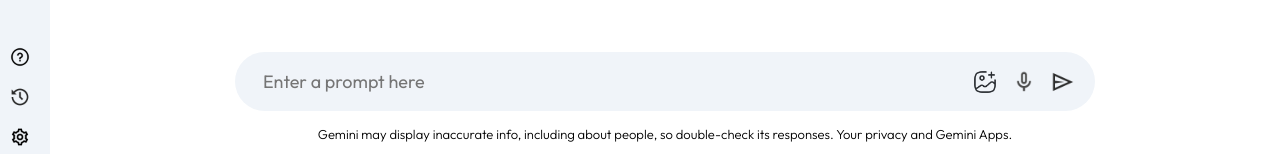
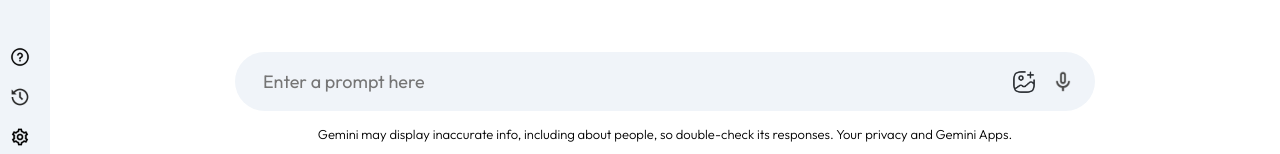
Before and after one commit to harshika53/Google-gemini, a React (Vite) app: page / in a window 1280 px wide. Shown: the part 643-797 px from the top of the page. Built offline with nearby package versions, Linux system fonts and the light colour scheme; no server answers.

Commit message:
Added functionality of hidden share button

```diff
--- a/src/components/Main/Main.jsx
+++ b/src/components/Main/Main.jsx
@@ -80,7 +80,7 @@ const Main = () => {
                         <div>
                             <img src={assets.gallery_icon} alt="Gallery" />
                             <img src={assets.mic_icon} alt="Mic" />
-                            <img onClick={handleSend} src={assets.send_icon} alt="Send" />
+                            {input?<img onClick={handleSend} src={assets.send_icon} alt="Send" />:null}
                         </div>
                     </div>
                     <p className="bottom-info">
```
